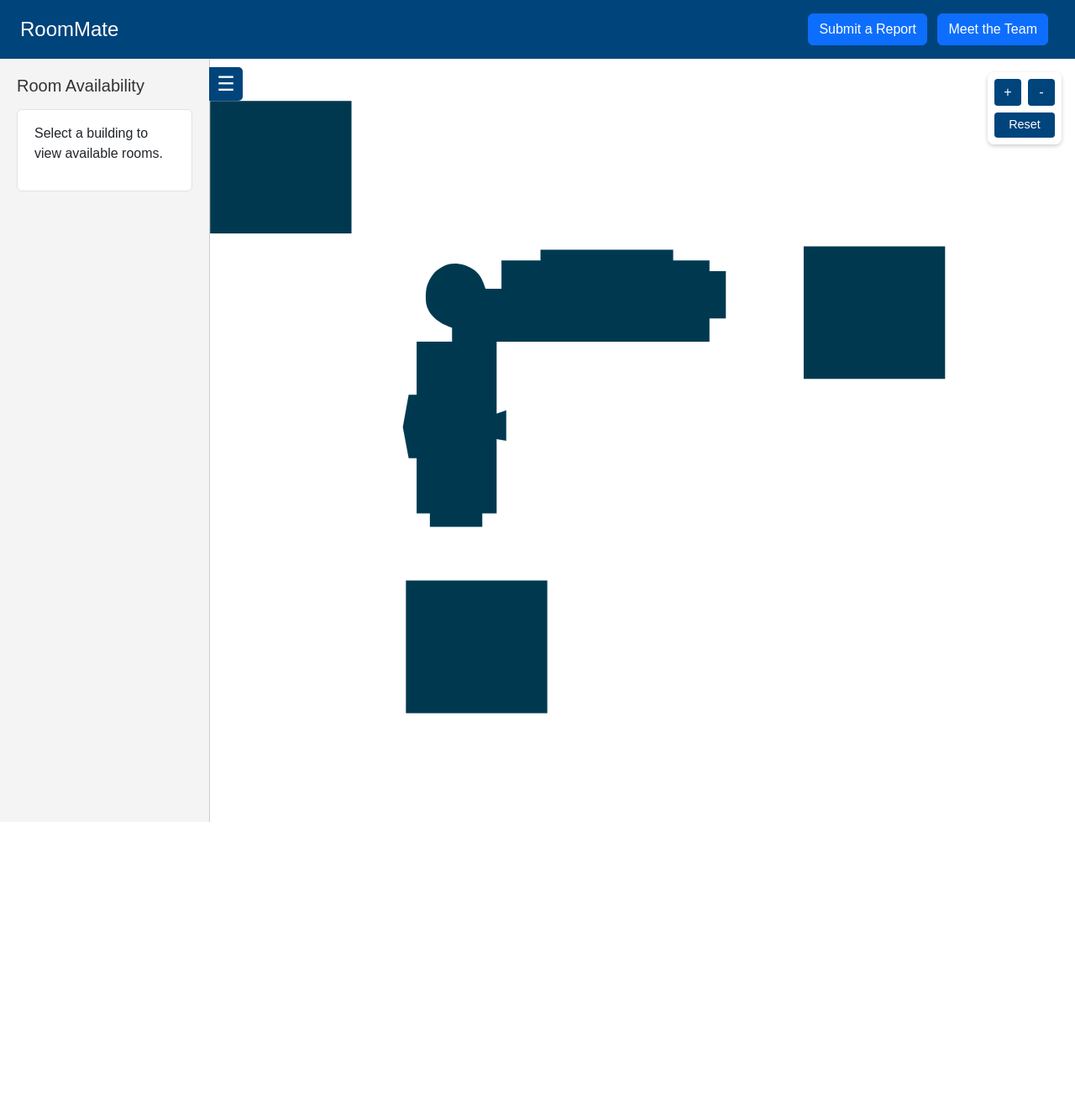
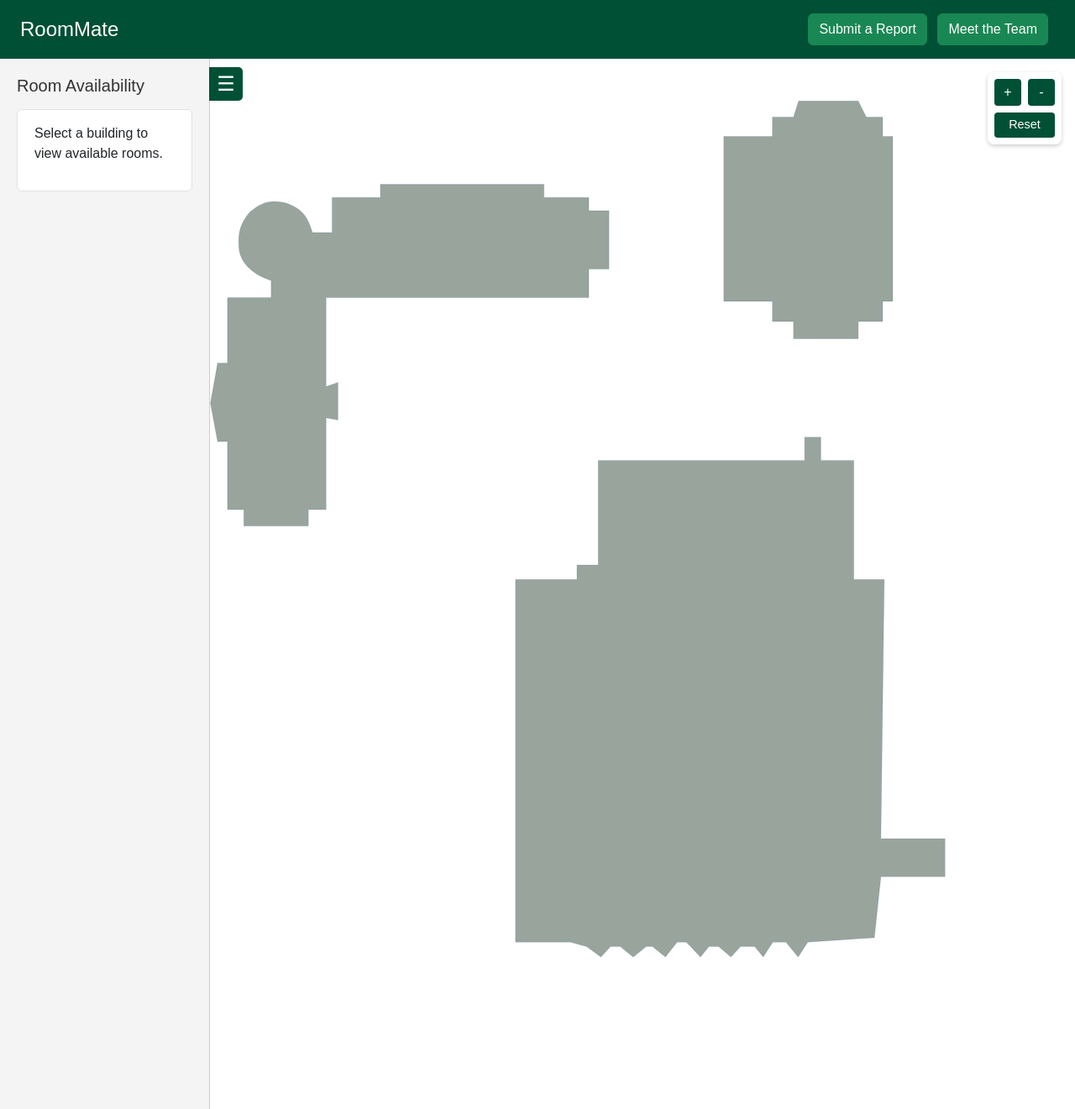
Before and after one commit to Team-Neptune-4155/Sprint-3, a Django app: page / in a window 1280 px wide. Shown: the whole page at 84% size. Before the commit the page ends 979 px from the top, so only its background shows below. Run offline with Django 5.2, Linux system fonts and the light colour scheme.

Commit message:
Updated website color palette

```diff
--- a/storefront/playground/templates/index.html
+++ b/storefront/playground/templates/index.html
@@ -15,10 +15,10 @@
     </div>
 
     <div class="ms-auto">
-      <a href="{% url 'contact' %}" class="btn btn-primary me-2">
+      <a href="{% url 'contact' %}" class="btn btn-success me-2">
         Submit a Report
       </a>
-      <a href="{$ url 'about' $}" class="btn btn-primary me-2">
+      <a href="{$ url 'about' $}" class="btn btn-success me-2">
         Meet the Team
       </a>
     </div>
--- a/storefront/static/default.css
+++ b/storefront/static/default.css
@@ -1,12 +1,12 @@
 svg path {
-    fill: #00394f;
+    fill: #99A49D;
     stroke: #00447c;
     stroke-width: .25;
     scale: 0.85 ;
   }
 
   svg path:hover {
-    fill: #006284;
+    fill: #008055;
     transition: 0.6s;
     cursor: pointer;
   }
@@ -21,7 +21,7 @@ svg path {
     }
 
   header {
-      background-color: #00447c;
+      background-color: #005035;
       color: white;
       padding: 30px 60px;
       display: flex;
@@ -71,7 +71,7 @@ svg path {
       position: absolute;
       right: -40px;
       top: 10px;
-      background: #00447c;
+      background: #005035;
       color: white;
       border: none;
       font-size: 24px;
@@ -131,7 +131,7 @@ svg path {
 }
 
 .zoom-controls button {
-  background-color: #00447c;
+  background-color: #005035;
   color: white;
   border: none;
   width: 2rem;
@@ -225,7 +225,7 @@ svg path {
   }
 
   .building.active {
-    fill: #006284;
+    fill: #008055;
     stroke-width: 4;
     stroke: black
   }
--- a/storefront/static/script.js
+++ b/storefront/static/script.js
@@ -203,7 +203,7 @@ document.addEventListener("DOMContentLoaded", () => {
                 <p>Capacity: ${room.capacity}</p>
                 <p>Type: ${room.type}</p>
                 <p>Details: ${room.details}</p>
-                <button class="btn btn-primary schedule-btn" data-room="${num}">Schedule</button>
+                <button class="btn btn-success schedule-btn" data-room="${num}">Schedule</button>
               </div>
             </div>`;
           ac.appendChild(item);
```
Also changed, not shown: other parts of storefront/playground/templates/index.html (+12 -13 lines).
